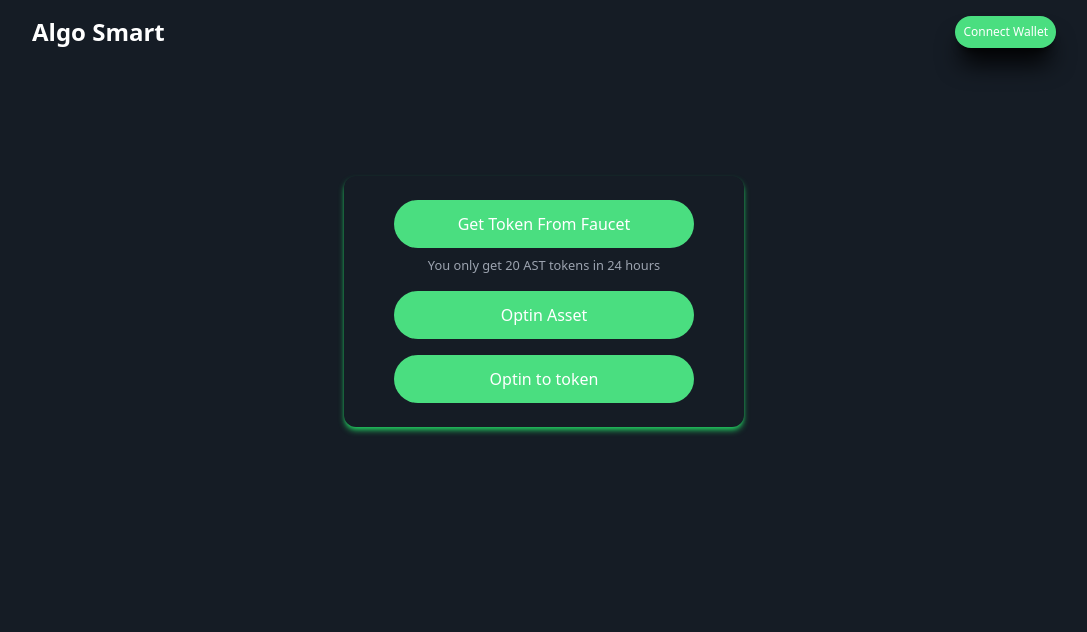
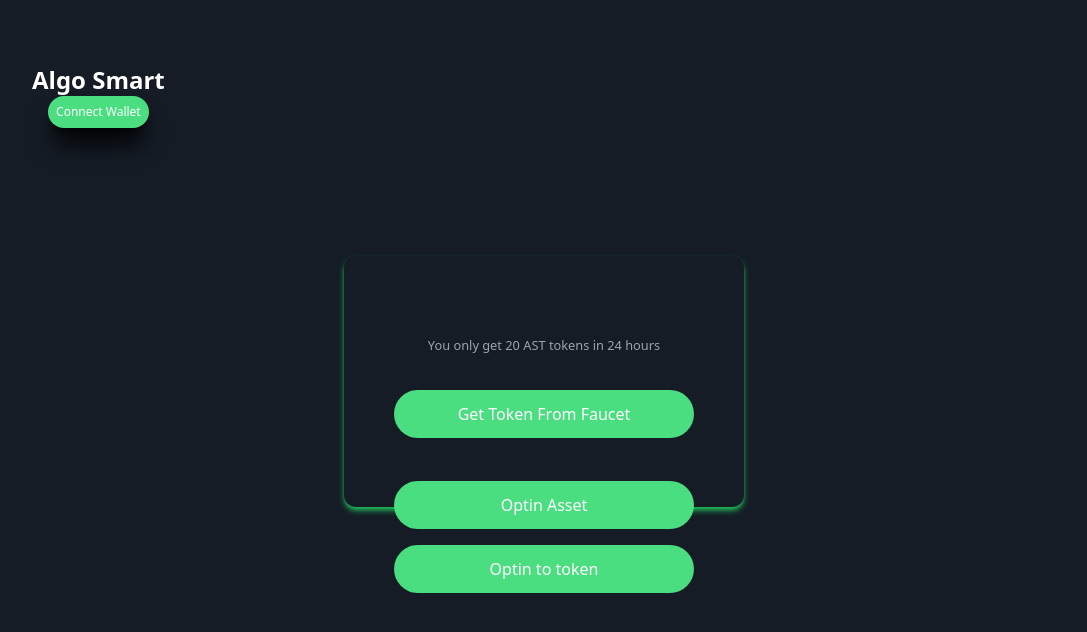
Before and after one commit to devEMEL/token-contract, a website: page modifiedindex.html in a window 1280 px wide. Shown: the whole page, without its empty margins (96-1183 px from the left). Drawn offline with Linux system fonts and the light colour scheme.

Commit message:
Update modifiedindex.html

```diff
--- a/modifiedindex.html
+++ b/modifiedindex.html
@@ -4,11 +4,20 @@
     <meta charset="UTF-8" />
     <meta http-equiv="X-UA-Compatible" content="IE=edge" />
     <meta name="viewport" content="width=device-width, initial-scale=1.0" />
-    <title>Algo Smart Token</title>
+    <title style="font-family:Verdana, Geneva, Tahoma, sans-serif;">Algo Smart Token</title>
     <link href="./app.css" rel="stylesheet" />
+      <style>
+        button {
+          position: relative;
+          top: 50%;
+        }
+      </style>
   </head>
   <body class="gradient-bg-body">
     <header class="w-4/5 flex justify-between items-center py-4 mx-auto">
+       <div style="text-align: center;">
+         <br>
+          <br>
       <div
         class="md:flex-[0.5] flex-initial justify-center items-center text-white font-bold text-2xl"
       >
```
